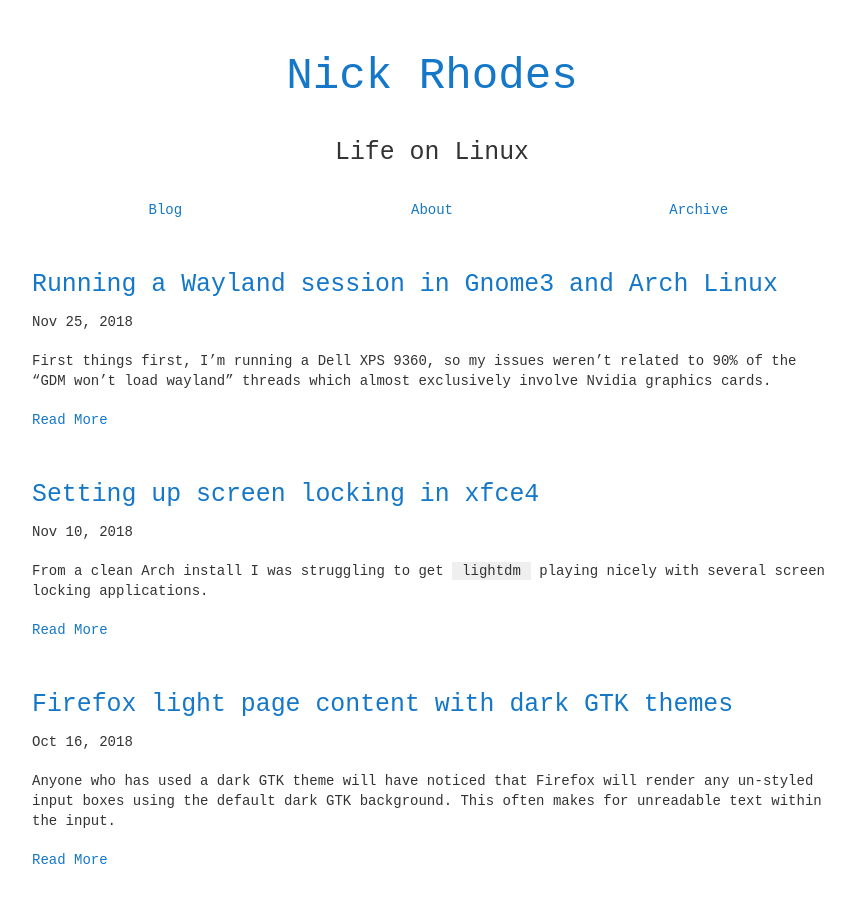
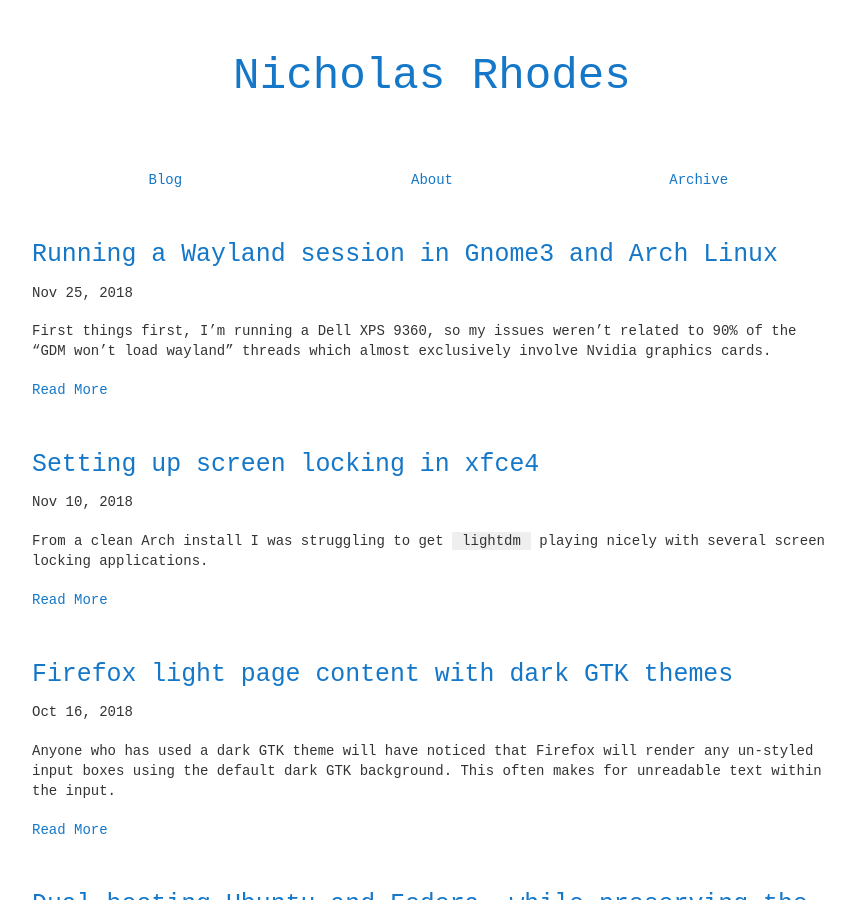
Before and after one commit to nickrhodes-gh/nickrhodes-gh.github.io, a Jekyll site: the page built from index.html, in a window 1280 px wide and 900 px high. Shown: the whole window, without its empty margins (208-1063 px from the left). Built offline with Jekyll 4.4.1, drawn with Linux system fonts in a browser that asks for light colours.

Commit message:
Update site name and description

```diff
--- a/_config.yml
+++ b/_config.yml
@@ -1,8 +1,8 @@
 baseurl: ""
 url: https://nrhodes91.github.io
 harmony:
-  name: Nick Rhodes
-  description: Life on Linux
+  name: Nicholas Rhodes
+  description: ''
   meta_description: >
     Random posts on Linux
   social:
```
